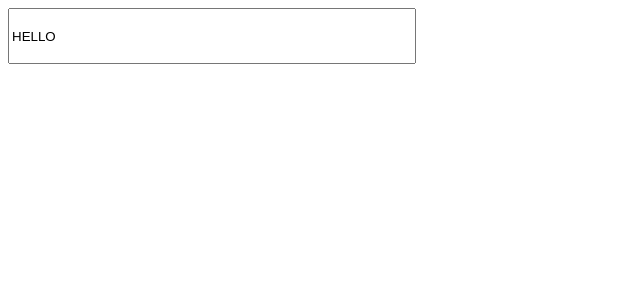
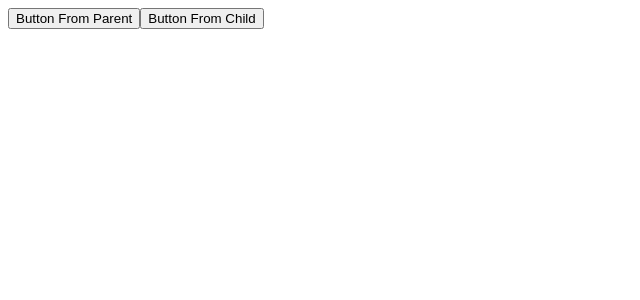
Before and after one commit to georgepapagapitos/hooks-practice, a React (Create React App) app: page / in a window 1280 px wide. Shown: the top 300 px of the page, without its empty margins (0-640 px from the left). Built offline with nearby package versions, Linux system fonts and the light colour scheme; the HTML template or start-up script is replaced by a standard one.

Commit message:
use imperative handle

```diff
--- a/src/App.jsx
+++ b/src/App.jsx
@@ -1,4 +1,5 @@
-import UseLayoutEffectHook from './UseLayoutEffectHook/UseLayoutEffectHook';
+import ImperativeHandle from './ImperativeHandle/ImperativeHandle';
+// import UseLayoutEffectHook from './UseLayoutEffectHook/UseLayoutEffectHook';
 // import UseRefHook from './UseRefHook/UseRefHook';
 // import UseEffectHook from './UseEffectHook/UseEffectHook';
 // import UseReducerHook from './UseReducerHook/UseReducerHook';
@@ -7,7 +8,7 @@
 function App() {
   return (
     <div>
-      <UseLayoutEffectHook />
+      <ImperativeHandle />
     </div>
   );
 }
--- /dev/null
+++ b/src/ImperativeHandle/Button.jsx
@@ -0,0 +1,21 @@
+import { useState, forwardRef, useImperativeHandle } from "react";
+
+const Button = forwardRef((props, ref) => {
+
+  const [toggle, setToggle] = useState(false);
+
+  useImperativeHandle(ref, () => ({
+    handleToggle() {
+      setToggle(prevState => !prevState);
+    }
+  }));
+
+  return (
+    <>
+      <button>Button From Child</button>
+      {toggle && <span>Toggle</span>}
+    </>
+  );
+});
+
+export default Button;
--- /dev/null
+++ b/src/ImperativeHandle/ImperativeHandle.jsx
@@ -0,0 +1,14 @@
+import { useRef } from "react";
+import Button from "./Button";
+
+export default function ImperativeHandle() {
+
+  const buttonRef = useRef(null);
+
+  return (
+    <>
+      <button onClick={() => { buttonRef.current.handleToggle() }}>Button From Parent</button>
+      <Button ref={buttonRef} />
+    </>
+  )
+}
```
